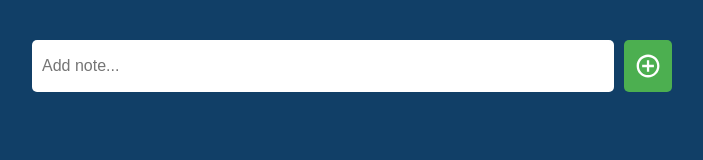
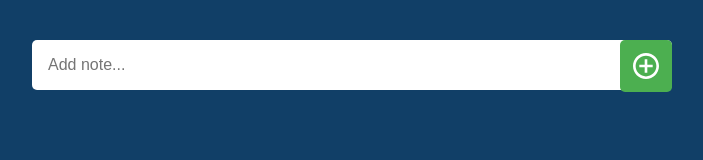
Before and after one commit to Codersfreedom/Sticky-note, a React (Vite) app: page / in a window 1280 px wide. Shown: the top 160 px of the page, without its empty margins (288-991 px from the left). Built offline with nearby package versions, Linux system fonts and the light colour scheme.

Commit message:
add todo on enter key

```diff
--- a/src/componets/Note.jsx
+++ b/src/componets/Note.jsx
@@ -4,7 +4,7 @@ import { CiCircleRemove } from "react-icons/ci";
 const Note = ({note,id,position,...props}) => {
 
   const handleDeleteNote = (id) => () => {
-    console.log(id)
+
     const notes = JSON.parse(localStorage.getItem("notes"));
     const updatedNotes = notes.filter((note) => note.id !== id);
     localStorage.setItem("notes", JSON.stringify(updatedNotes));
--- a/src/componets/Searchbar.css
+++ b/src/componets/Searchbar.css
@@ -1,29 +1,33 @@
 
 .search-container{
+    position: relative;
     display:flex;
     justify-content: center;
     margin: 40px auto;
     width: 50vw;
+    height: fit-content;
 
 
 }
 
 input{
     width: 100%;
-    padding: 10px;
+    height: 100%;
+    padding: 16px;
     font-size: 16px;
     border: none;
     border-radius: 5px;
     outline: none;
 }
 #add-btn{
+    position:absolute;
+    right: 0px;
     font-size: xx-large;
     background-color: #4CAF50;
     color: white;
     border: none;
     border-radius: 5px;
     padding: 10px;
-    margin-left: 10px;
     cursor: pointer;
 
 }
--- a/src/componets/Searchbar.jsx
+++ b/src/componets/Searchbar.jsx
@@ -10,6 +10,7 @@ const Searchbar = ({parentCallback}) => {
     const [notes, setNotes] = useState();
 
     const inputRef = useRef();
+
 
     const handleSubmitNote = () => {
 
@@ -28,11 +29,18 @@ const Searchbar = ({parentCallback}) => {
 
     }
 
+    const handlekeyPress =(e)=>{
+        if(e.keyCode === 13){
+            handleSubmitNote();
+        }
+    }
+
     return (
 
         <div className="search-container">
 
             <input type="text" placeholder="Add note..."
+                onKeyDown={(e)=>handlekeyPress(e)}
                 ref={inputRef}
             />
 
```
